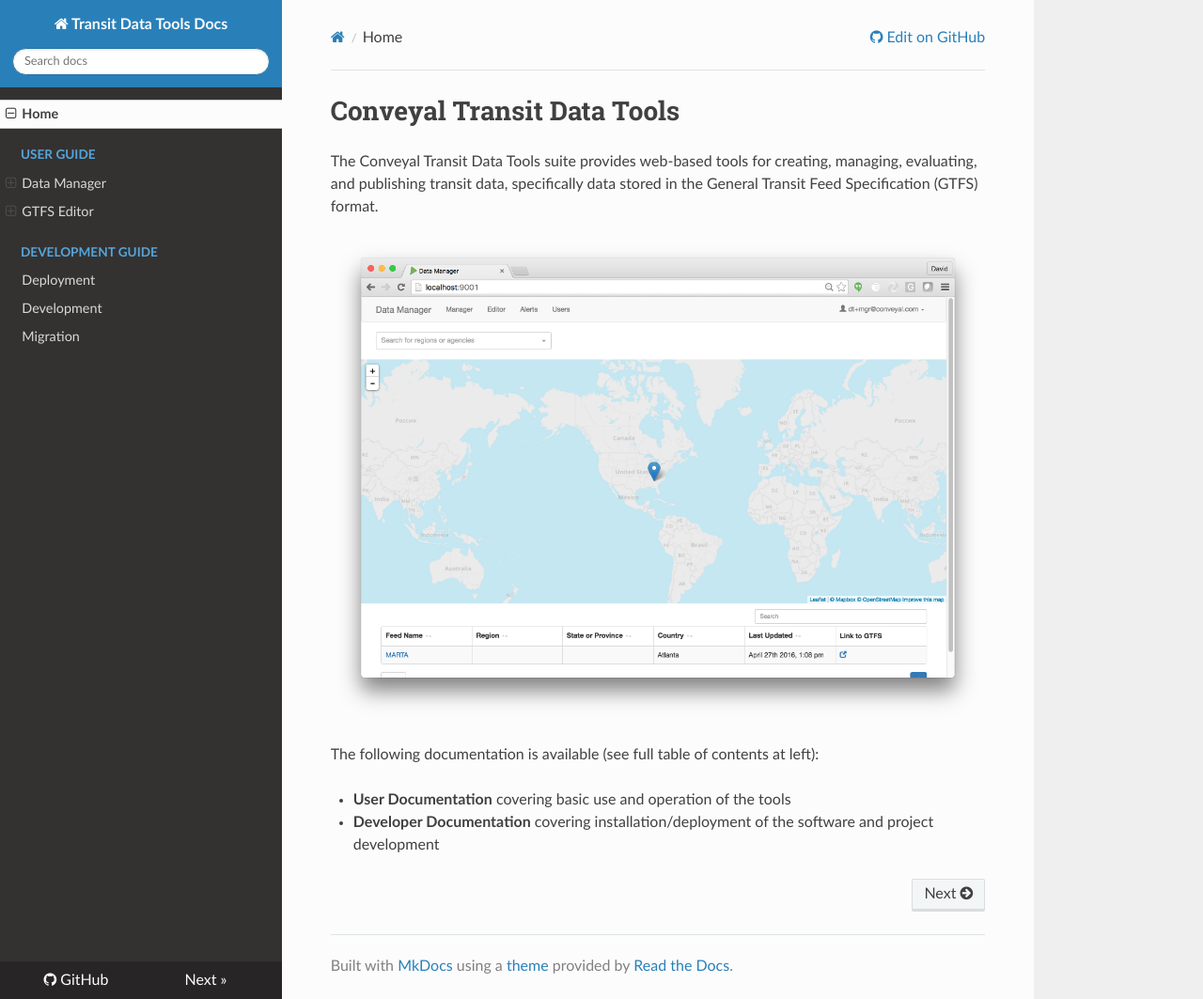
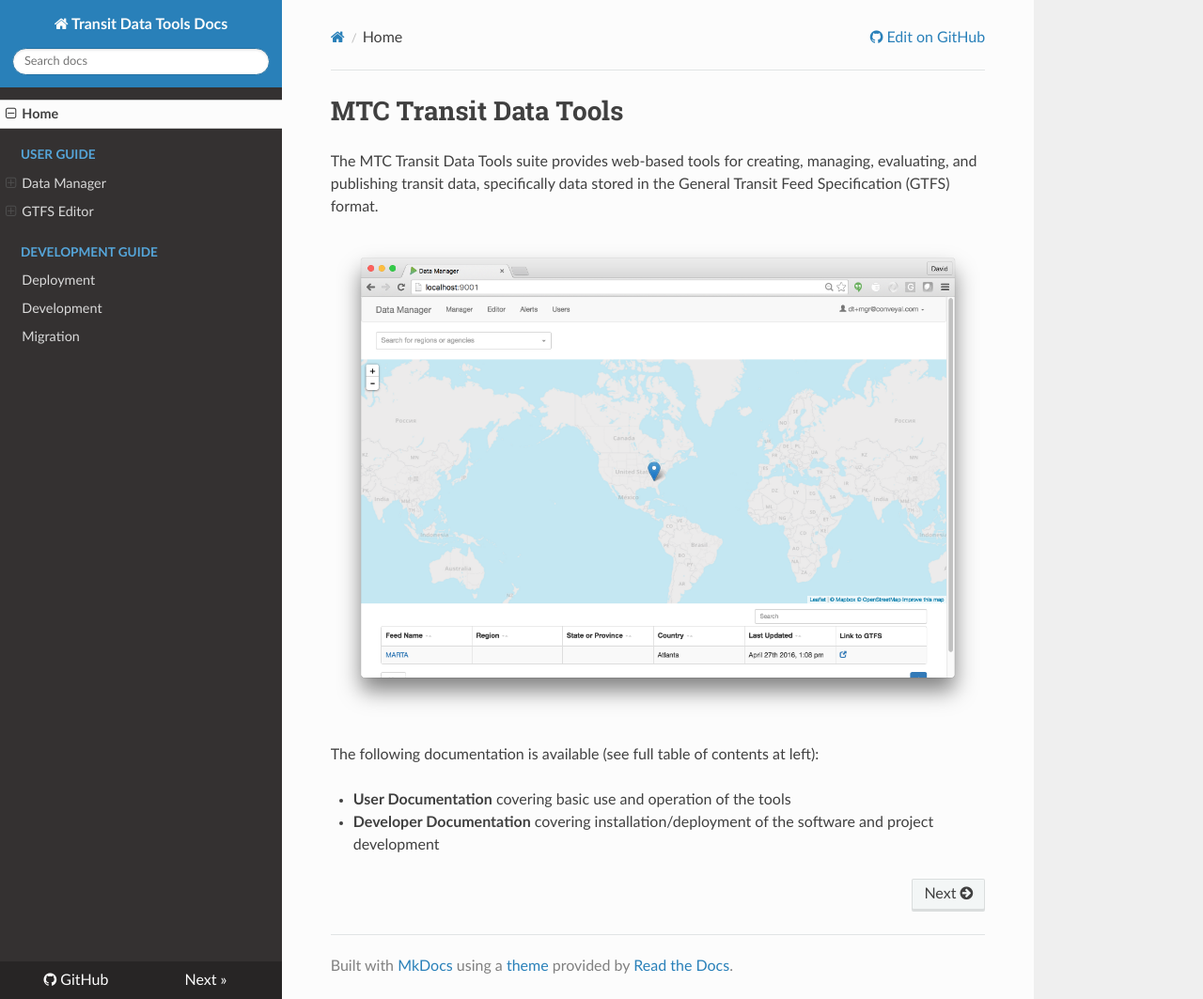
Before and after one commit to wtchen/datatools-ui, an MkDocs documentation site: the page built from docs/index.md, in a window 1280 px wide and 1063 px high. Shown: the whole window at 94% size. Built offline with MkDocs 1.6.1, drawn with Linux system fonts in a browser that asks for light colours; nearby versions of some CDN libraries; old or Windows-style settings are respelled for this version of MkDocs.

Commit message:
docs(intro): change name to MTC data tools

```diff
--- a/docs/index.md
+++ b/docs/index.md
@@ -1,6 +1,6 @@
-# Conveyal Transit Data Tools
+# MTC Transit Data Tools
 
-The Conveyal Transit Data Tools suite provides web-based tools for creating, managing, evaluating, and publishing transit data, specifically data stored in the General Transit Feed Specification (GTFS) format.
+The MTC Transit Data Tools suite provides web-based tools for creating, managing, evaluating, and publishing transit data, specifically data stored in the General Transit Feed Specification (GTFS) format.
 
 ![screenshot](img/public-portal.png)
 
```
